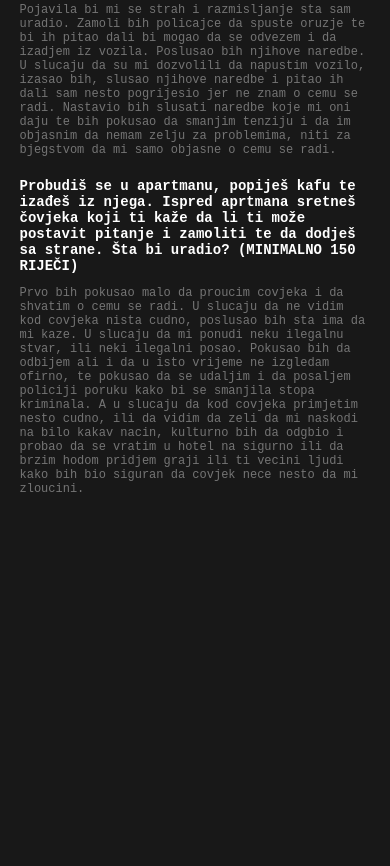
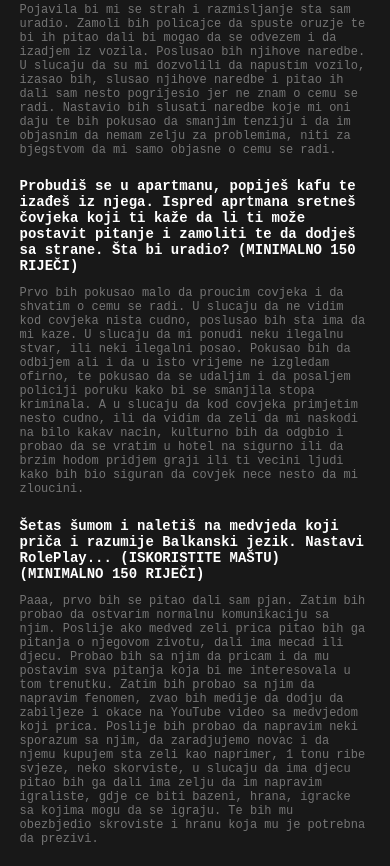
Before and after one commit to david1development/kamikazecitaj, a plain HTML site: page index.html in a window 390 px wide. Shown: the part 712-1578 px from the top of the page. Before the commit the page ends 1228 px from the top, so only its background shows below. Drawn offline with Linux system fonts and the light colour scheme.

Commit message:
adeed
dad

```diff
--- a/index.html
+++ b/index.html
@@ -23,6 +23,9 @@
         width: 90vw;
     }
     .textsection3 {
+        width: 90vw;
+    }
+    .textsection4 {
         width: 90vw;
     }
 
@@ -51,6 +54,14 @@
         font-size: 12px;
         color: rgba(255,255,255,0.4);
     }
+    .textsection4 h1 {
+        font-size: 14px;
+        font-weight: 700;
+    }
+    .textsection4 p {
+        font-size: 12px;
+        color: rgba(255,255,255,0.4);
+    }
     }
 
 
@@ -73,5 +84,10 @@
         <p>Prvo bih pokusao malo da proucim covjeka i da shvatim o cemu se radi. U slucaju da ne vidim kod covjeka nista cudno, poslusao bih sta ima da mi kaze. U slucaju da mi ponudi neku ilegalnu stvar, ili neki ilegalni posao. Pokusao bih da odbijem ali i da u isto vrijeme ne izgledam ofirno, te pokusao da se udaljim i da posaljem policiji poruku kako bi se smanjila stopa kriminala. A u slucaju da kod covjeka primjetim nesto cudno, ili da vidim da zeli da mi naskodi na bilo kakav nacin, kulturno bih da odgbio i probao da se vratim u hotel na sigurno ili da brzim hodom pridjem graji ili ti vecini ljudi kako bih bio siguran da covjek nece nesto da mi zloucini.</p>
     </div>
 
+    <div class="textsection4">
+        <h1>Šetas šumom i naletiš na medvjeda koji priča i razumije Balkanski jezik. Nastavi RolePlay... (ISKORISTITE MAŠTU) (MINIMALNO 150 RIJEČI)</h1>
+        <p>Paaa, prvo bih se pitao dali sam pjan. Zatim bih probao da ostvarim normalnu komunikaciju sa njim. Poslije ako medved zeli prica pitao bih ga pitanja o njegovom zivotu, dali ima mecad ili djecu. Probao bih sa njim da pricam i da mu postavim sva pitanja koja bi me interesovala u tom trenutku. Zatim bih probao sa njim da napravim fenomen, zvao bih medije da dodju da zabiljeze i okace na YouTube video sa medvjedom koji prica. Poslije bih probao da napravim neki sporazum sa njim, da zaradjujemo novac i da njemu kupujem sta zeli kao naprimer, 1 tonu ribe svjeze, neko skorviste, u slucaju da ima djecu pitao bih ga dali ima zelju da im napravim igraliste, gdje ce biti bazeni, hrana, igracke sa kojima mogu da se igraju. Te bih mu obezbjedio skroviste i hranu koja mu je potrebna da prezivi.</p>
+    </div>
+
 </body>
 </html>
```
